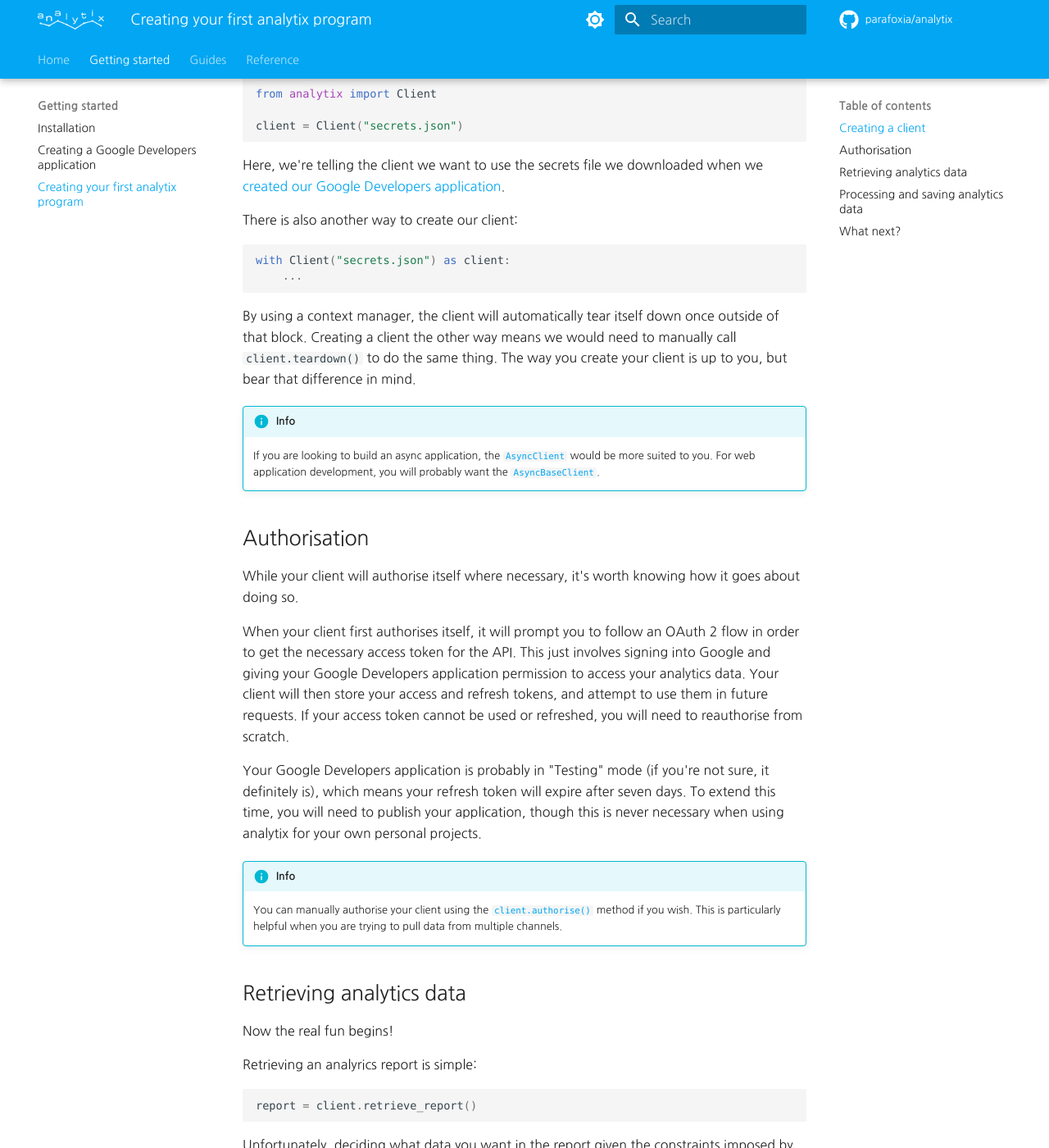
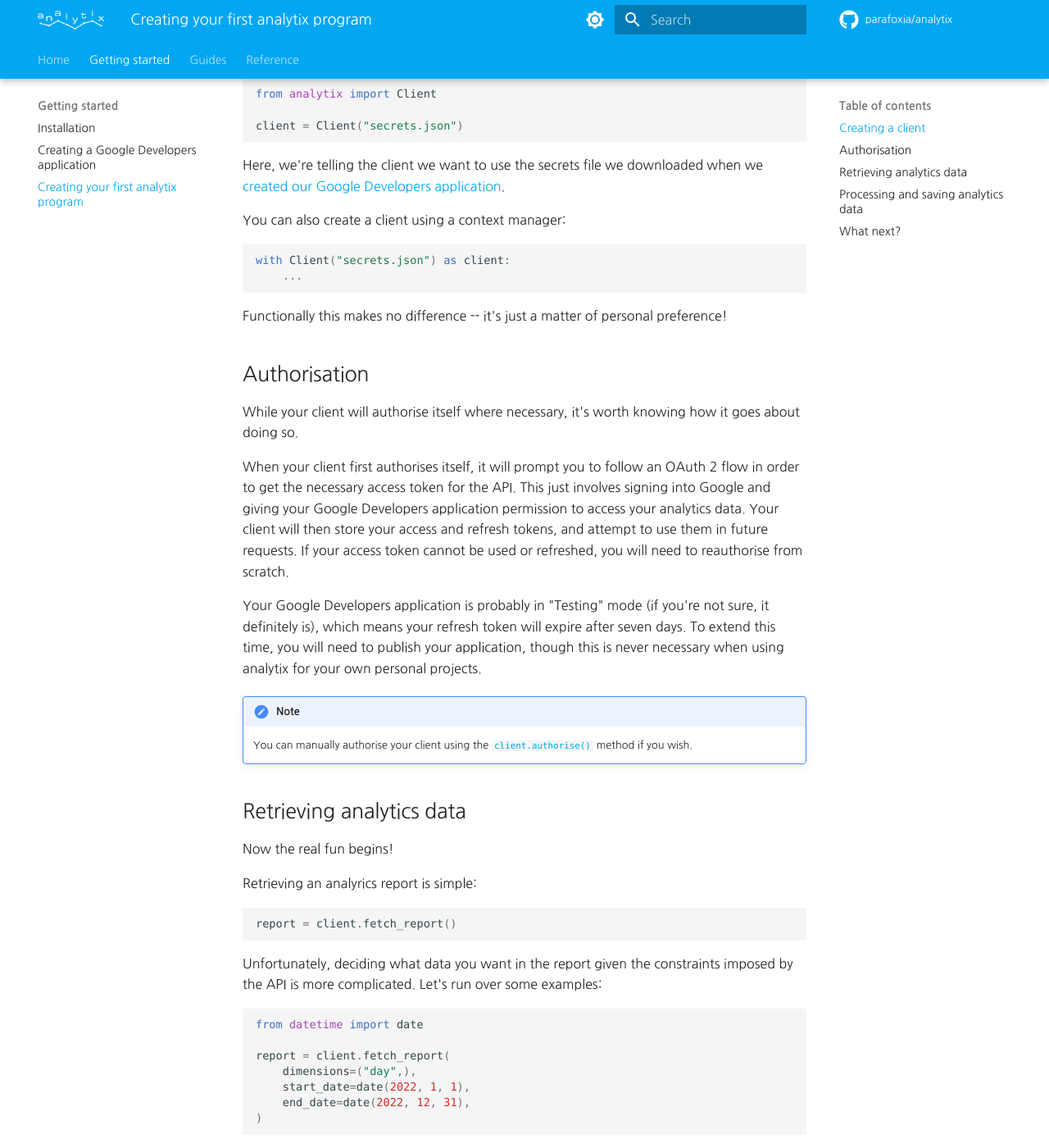
Before and after one commit to parafoxia/analytix, an MkDocs documentation site: the page built from docs/starting/firstapp.md, in a window 1280 px wide and 1400 px high, scrolled down 318 px. Shown: the whole window at 82% size. Built offline with MkDocs 1.6.1 and Material for MkDocs 9.7.7, drawn with Linux system fonts in a browser that asks for light colours; some web fonts are replaced; comment, search, counter and statistics services are not loaded; some of the changed text lies outside the part shown.

````diff
--- a/docs/starting/firstapp.md
+++ b/docs/starting/firstapp.md
@@ -16,20 +16,14 @@ client = Client("secrets.json")
 
 Here, we're telling the client we want to use the secrets file we downloaded when we [created our Google Developers application](./googleapp.md).
 
-There is also another way to create our client:
+You can also create a client using a context manager:
 
 ```py
 with Client("secrets.json") as client:
     ...
 ```
 
-By using a context manager, the client will automatically tear itself down once outside of that block.
-Creating a client the other way means we would need to manually call `client.teardown()` to do the same thing.
-The way you create your client is up to you, but bear that difference in mind.
-
-!!! info
-    If you are looking to build an async application, the [`AsyncClient`](../reference/client.md#analytix.client.AsyncClient) would be more suited to you.
-    For web application development, you will probably want the [`AsyncBaseClient`](../reference/client.md#analytix.client.AsyncBaseClient).
+Functionally this makes no difference -- it's just a matter of personal preference!
 
 ## Authorisation
 
@@ -43,8 +37,8 @@ If your access token cannot be used or refreshed, you will need to reauthorise f
 Your Google Developers application is probably in "Testing" mode (if you're not sure, it definitely is), which means your refresh token will expire after seven days.
 To extend this time, you will need to publish your application, though this is never necessary when using analytix for your own personal projects.
 
-!!! info
-    You can manually authorise your client using the [`client.authorise()`](../reference/client.md#analytix.client.Client.authorise) method if you wish. This is particularly helpful when you are trying to pull data from multiple channels.
+!!! note
+    You can manually authorise your client using the [`client.authorise()`](../reference/client.md#analytix.client.Client.authorise) method if you wish.
 
 ## Retrieving analytics data
 
@@ -53,7 +47,7 @@ Now the real fun begins!
 Retrieving an analyrics report is simple:
 
 ```py
-report = client.retrieve_report()
+report = client.fetch_report()
 ```
 
 Unfortunately, deciding what data you want in the report given the constraints imposed by the API is more complicated.
@@ -62,7 +56,7 @@ Let's run over some examples:
 ```py
 from datetime import date
 
-report = client.retrieve_report(
+report = client.fetch_report(
     dimensions=("day",),
     start_date=date(2022, 1, 1),
     end_date=date(2022, 12, 31),
@@ -74,7 +68,7 @@ The above example gets your day-by-day analytics for the 2022 calendar year —
 Now let's spice it up a bit:
 
 ```py
-report = client.retrieve_report(
+report = client.fetch_report(
     dimensions=("video",),
     filters={"country": "US"},
     sort_options=("-views"),
````
Also changed, not shown: docs/guides/report-types.md (+5 -1 lines), docs/starting/installation.md (+4 -25 lines).
